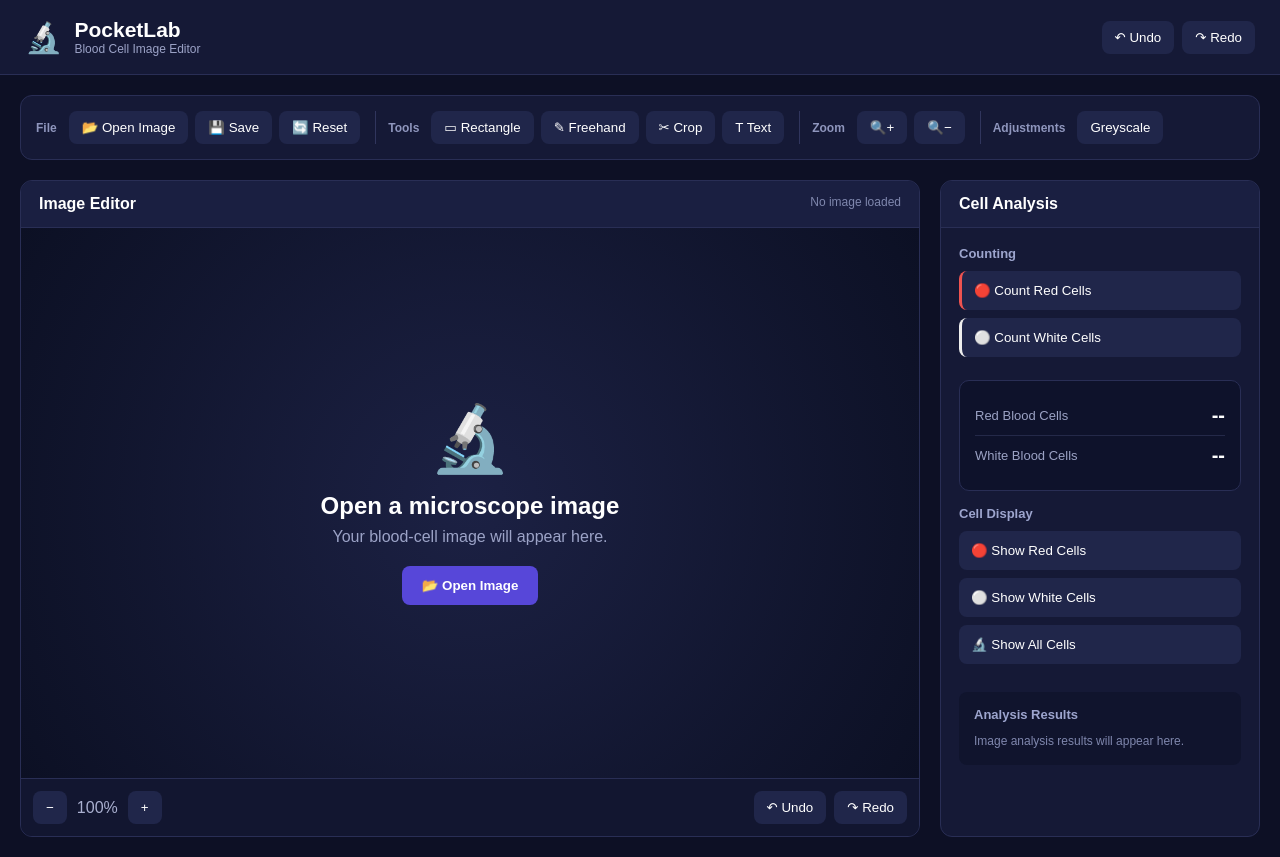
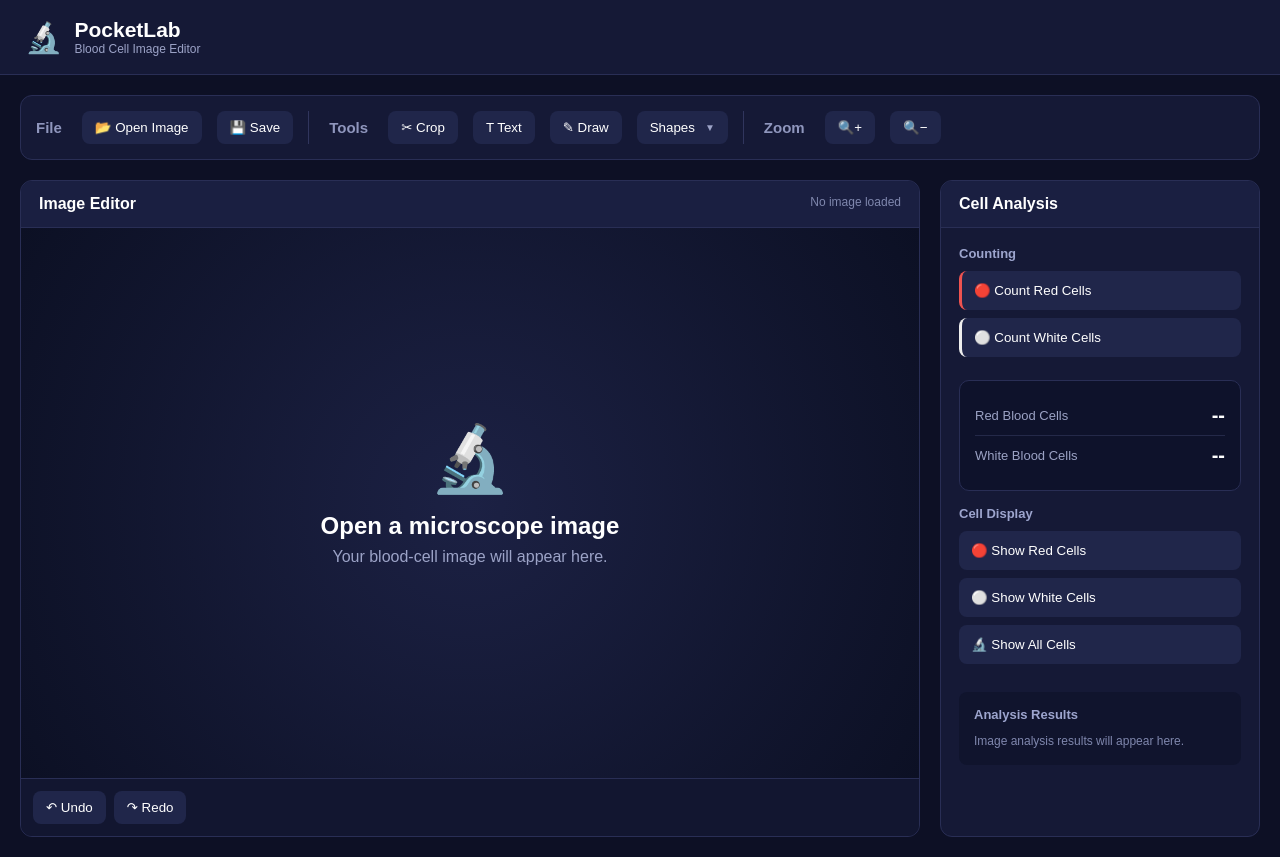
Before and after one commit to SebastianBEllingsen/Pocket-Lab, a Flask app: page / in a window 1280 px wide. Run offline with Flask 3, Linux system fonts and the light colour scheme.

Commit message:
Updated UI design: added new tools and removed unused buttons

```diff
--- a/static/app.js
+++ b/static/app.js
@@ -167,3 +167,10 @@ if (data.success) {
         }
     };
 }
+
+function toggleShapes() {
+
+    const menu = document.getElementById("shapesMenu");
+
+    menu.classList.toggle("show");
+}
--- a/static/style.css
+++ b/static/style.css
@@ -100,7 +100,7 @@ button:active {
 
 .toolbar {
     display: flex;
-    gap: 12px;
+    gap: 20px;
 
     background: #151936;
     border: 1px solid #292e55;
@@ -111,20 +111,26 @@ button:active {
 
     margin-bottom: 20px;
 
-    overflow-x: auto;
+    overflow: visible;
+
+    position: relative;
 }
 
 
 .tool-group {
     display: flex;
     align-items: center;
-    gap: 7px;
+    gap: 15px;
 
     padding-right: 15px;
 
     border-right: 1px solid #30355d;
 
     white-space: nowrap;
+
+    position: relative;
+
+    overflow: visible;
 }
 
 
@@ -134,9 +140,94 @@ button:active {
 
 
 .tool-group h3 {
-    font-size: 12px;
+    font-size: 15px;
     color: #8f96bd;
     margin-right: 5px;
+}
+
+/* -------------------------
+   SHAPES DROPDOWN
+------------------------- */
+
+.dropdown {
+    position: relative;
+
+    display: inline-block;
+}
+
+
+.dropdown-button {
+    min-width: 70px;
+
+    display: flex;
+
+    align-items: center;
+
+    justify-content: space-between;
+
+    gap: 10px;
+}
+
+
+.dropdown-button span {
+    font-size: 10px;
+
+    color: #9ca3c7;
+}
+
+
+.dropdown-menu {
+    display: none;
+
+    position: absolute;
+
+    top: calc(100% + 6px);
+
+    left: 0;
+
+    min-width: 100px;
+
+    background: #1a1f41;
+
+    border: 1px solid #363c68;
+
+    border-radius: 10px;
+
+    padding: 6px;
+
+    box-shadow:
+        0 8px 20px rgba(0, 0, 0, 0.35);
+
+    z-index: 9999;
+}
+
+
+.dropdown-menu.show {
+    display: block;
+}
+
+
+.dropdown-menu button {
+    display: block;
+
+    width: 100%;
+
+    padding: 10px 12px;
+
+    background: transparent;
+
+    color: white;
+
+    text-align: left;
+
+    border-radius: 7px;
+
+    font-size: 13px;
+}
+
+
+.dropdown-menu button:hover {
+    background: #30365f;
 }
 
 
--- a/templates/index.html
+++ b/templates/index.html
@@ -32,19 +32,7 @@
     </div>
 </div>
 
-<div class="top-actions">
 
-    <button onclick="sendAction('/undo')">
-        ↶
-        <span>Undo</span>
-    </button>
-
-    <button onclick="sendAction('/redo')">
-        ↷
-        <span>Redo</span>
-    </button>
-
-</div>
 
 
 </header>
@@ -78,9 +66,7 @@
             💾 Save
         </button>
 
-        <button onclick="sendAction('/reset')">
-            🔄 Reset
-        </button>
+
 
     </div>
 
@@ -91,13 +77,6 @@
 
         <h3>Tools</h3>
 
-        <button onclick="sendAction('/rectangle')">
-            ▭ Rectangle
-        </button>
-
-        <button onclick="sendAction('/contour')">
-            ✎ Freehand
-        </button>
 
         <button onclick="sendAction('/crop')">
             ✂ Crop
@@ -106,6 +85,43 @@
         <button onclick="sendAction('/text')">
             T Text
         </button>
+
+        <button onclick="sendAction('/contour')">
+            ✎ Draw
+        </button>
+
+         <!-- Shapes dropdown -->
+
+    <div class="dropdown">
+
+        <button
+            class="dropdown-button"
+            onclick="toggleShapes()"
+        >
+            Shapes
+            <span>▼</span>
+        </button>
+
+        <div
+            id="shapesMenu"
+            class="dropdown-menu"
+        >
+
+            <button onclick="sendAction('/arrow')">
+                Arrow
+            </button>
+
+            <button onclick="sendAction('/circle')">
+                Circle
+            </button>
+
+            <button onclick="sendAction('/rectangle')">
+                Rectangle
+            </button>
+
+        </div>
+
+    </div>
 
     </div>
 
@@ -127,17 +143,6 @@
     </div>
 
 
-    <!-- ADJUSTMENTS -->
-
-    <div class="tool-group">
-
-        <h3>Adjustments</h3>
-
-        <button onclick="sendAction('/greyscale')">
-            Greyscale
-        </button>
-
-    </div>
 
 </section>
 
@@ -184,12 +189,7 @@
                     Your blood-cell image will appear here.
                 </p>
 
-                <button
-                    class="primary-button"
-                    onclick="openImage()"
-                >
-                    📂 Open Image
-                </button>
+
 
             </div>
 
@@ -212,19 +212,7 @@
 
         <div class="bottom-toolbar">
 
-            <button onclick="sendAction('/zoom-out')">
-                −
-            </button>
 
-            <span id="zoom-level">
-                100%
-            </span>
-
-            <button onclick="sendAction('/zoom-in')">
-                +
-            </button>
-
-            <div class="separator"></div>
 
             <button onclick="sendAction('/undo')">
                 ↶ Undo
@@ -350,13 +338,13 @@
 
 <nav class="mobile-nav">
 
-
     <button onclick="openImage()">
         📂
         <span>
             Open
         </span>
     </button>
+
 
     <button onclick="sendAction('/zoom-in')">
         🔍
@@ -365,31 +353,27 @@
         </span>
     </button>
 
-<button onclick="sendAction('/greyscale')">
-    ◐
+
+    <!-- Tools -->
+
+    <div class="mobile-tools">
+
+        <button onclick="toggleMobileTools()">
+            🧷
             <span>
-        Adjust
+                Tools
             </span>
         </button>
 
-<button onclick="countCells('/count-red', 'red-count')">
-    🔴
-    <span>
-        Count
-    </span>
-</button>
+    </div>
 
-<button onclick="sendAction('/reset')">
-    🔄
-    <span>
-        Reset
-    </span>
-</button>
 </nav>
+
 
 <!-- NOTIFICATIONS -->
 
 <div id="notification"></div>
+
 
 <!-- JAVASCRIPT -->
 
```
Lines whose indentation alone changed are shown as unchanged.
